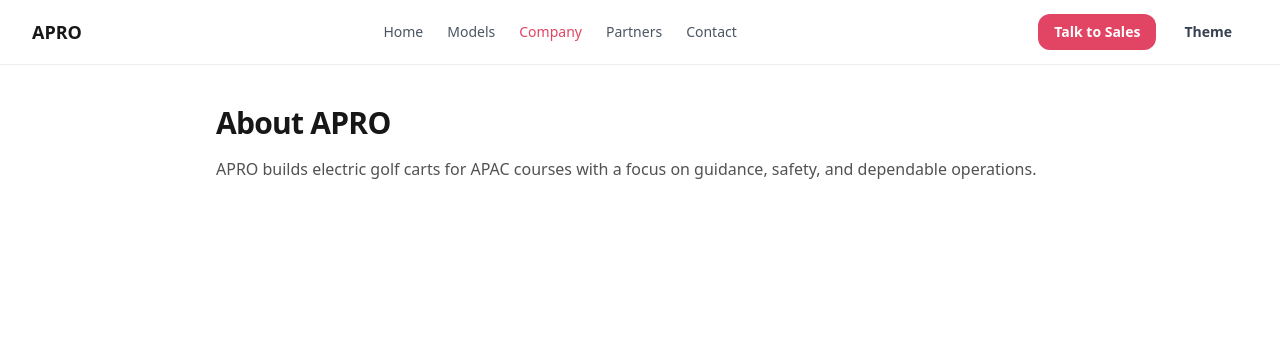
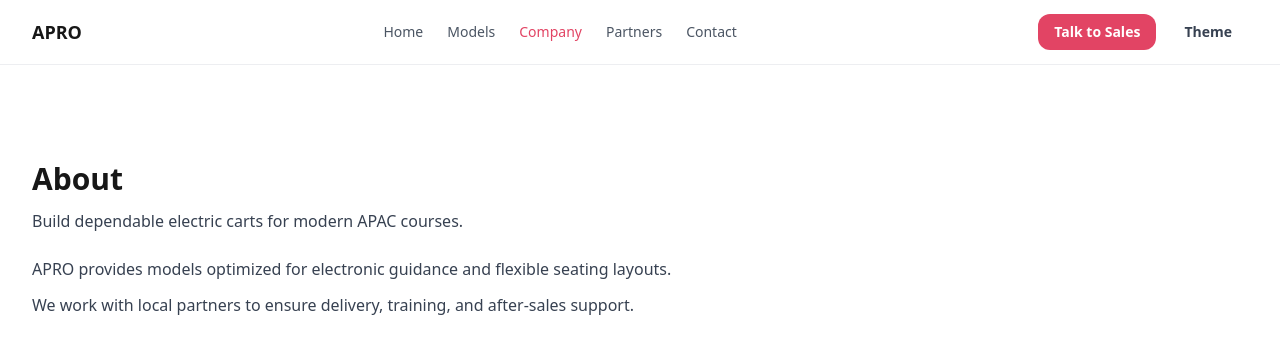
Before and after one commit to Aproglobal/apro-global-site, a React (Vite) app: page /company/about in a window 1280 px wide. Shown: the top 354 px of the page. Built offline with nearby package versions, Linux system fonts and the light colour scheme.

Commit message:
Update CompanyAbout.tsx

```diff
--- a/src/pages/company/CompanyAbout.tsx
+++ b/src/pages/company/CompanyAbout.tsx
@@ -1,11 +1,15 @@
-// src/pages/company/CompanyAbout.tsx
+import { ABOUT_PARAS, MISSION } from "../../content/company";
+import { SeoHead } from "../../utils/SeoHead";
+
 export default function CompanyAbout() {
   return (
-    <main className="mx-auto max-w-4xl px-4 md:px-6 py-10">
-      <h1 className="text-3xl font-extrabold tracking-tight mb-4">About APRO</h1>
-      <p className="text-neutral-600 dark:text-neutral-300">
-        APRO builds electric golf carts for APAC courses with a focus on guidance, safety, and dependable operations.
-      </p>
+    <main className="container-xl section-pad">
+      <SeoHead title="About — APRO" description={MISSION} />
+      <h1 className="text-3xl font-extrabold">About</h1>
+      <p className="mt-3 text-gray-700 dark:text-gray-300">{MISSION}</p>
+      <div className="mt-6 space-y-3 text-gray-700 dark:text-gray-300">
+        {ABOUT_PARAS.map((p, i) => <p key={i}>{p}</p>)}
+      </div>
     </main>
   );
 }
```
